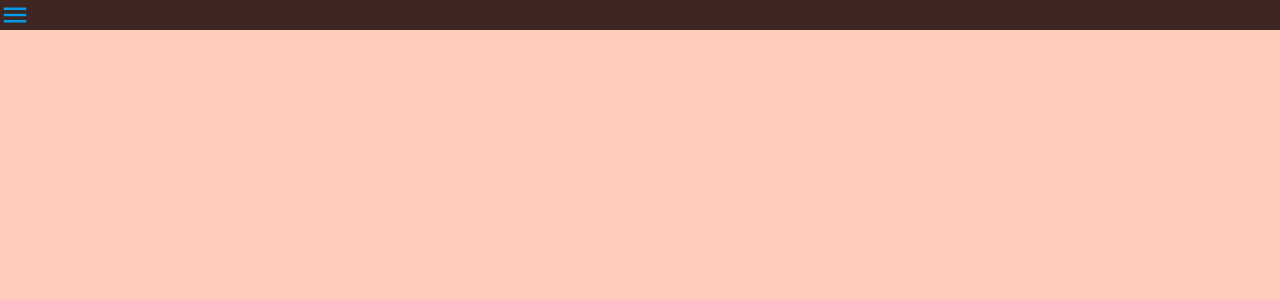
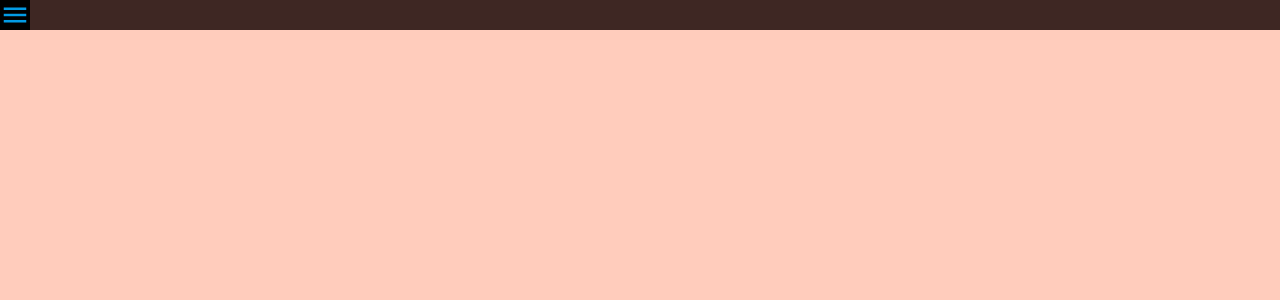
Before and after one commit to widoroveta/TPLAB4, a PHP site: page / in a window 1280 px wide. Shown: the top 300 px of the page. Run offline with PHP 8.4, Linux system fonts and the light colour scheme; some libraries are stand-ins or nearby versions.

Commit message:
sidenav 1

```diff
--- a/Views/nav.php
+++ b/Views/nav.php
@@ -52,7 +52,7 @@ if (!isset($_SESSION['loggedUser'])) {
 ?>
 </ul>
 <div class="left-align  brown darken-4 ">
-<a href="#" data-target="slide-out" class="sidenav-trigger "><i class="small material-icons ">menu</i></a>
+<a href="#" data-target="slide-out" class="sidenav-trigger "><i class="small material-icons  black">menu</i></a>
 </div>
 
 
```
